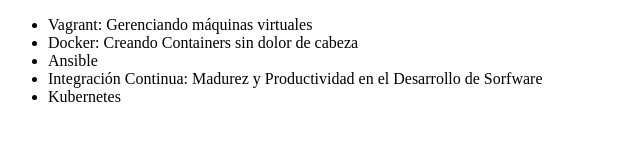
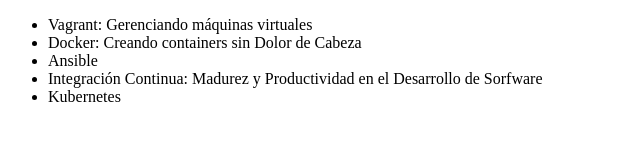
Before and after one commit to Micaias97/alura-git, a plain HTML site: page index.html in a window 1280 px wide. Shown: the full height of the page, 0-640 px from the left. Drawn offline with Linux system fonts and the light colour scheme.

Commit message:
Modificando curso de Docker

```diff
--- a/index.html
+++ b/index.html
@@ -7,7 +7,7 @@
     <body>
         <ul>
             <li>Vagrant: Gerenciando máquinas virtuales</li>
-            <li>Docker: Creando Containers sin dolor de cabeza</li>
+            <li>Docker: Creando containers sin Dolor de Cabeza</li>
             <li>Ansible</li>
             <li>Integración Continua: Madurez y Productividad en el Desarrollo de Sorfware</li>
             <li>Kubernetes</li>
```
